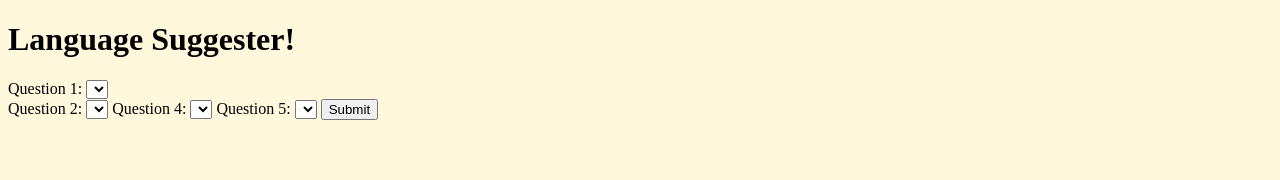
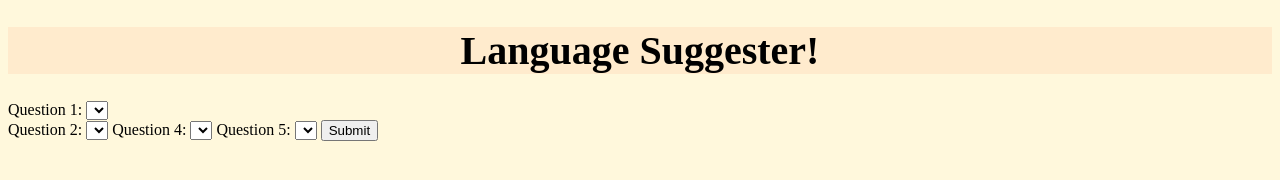
Before and after one commit to daisyorozcob/Programming-suggester, a plain HTML site: page index.html in a window 1280 px wide. Drawn offline with Linux system fonts and the light colour scheme.

Commit message:
add more css make header,border,padding

```diff
--- a/css/styles.css
+++ b/css/styles.css
@@ -1,3 +1,9 @@
 body {
     background-color: cornsilk;
 }
+
+h1 {
+    background-color: blanchedalmond;
+    text-align: center;
+    font-size: 40px;
+}
```
